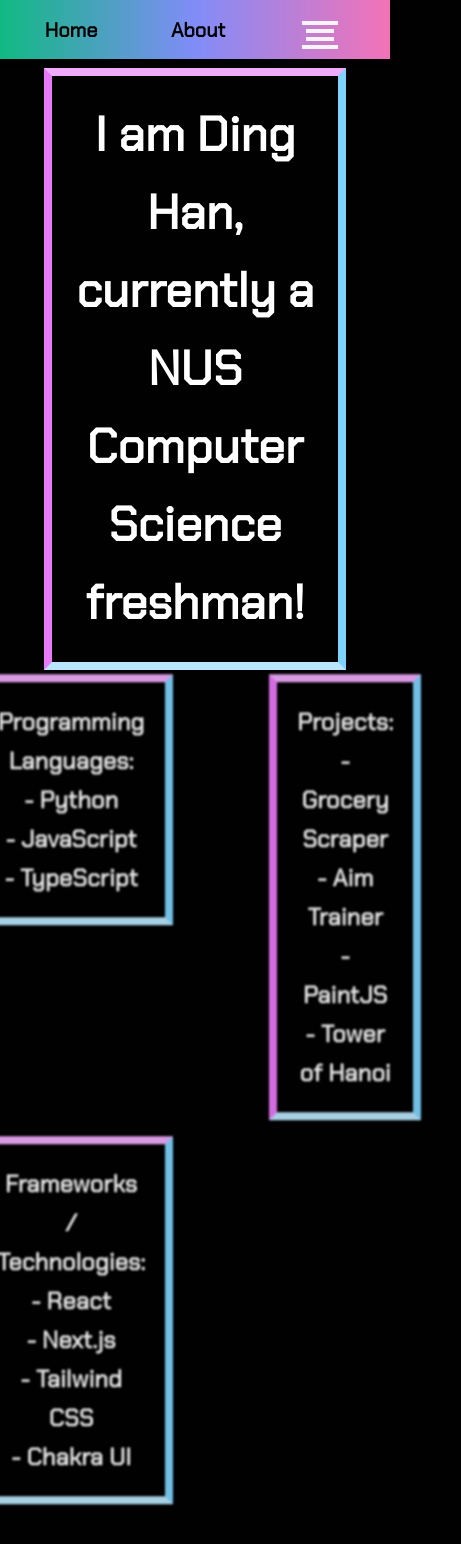
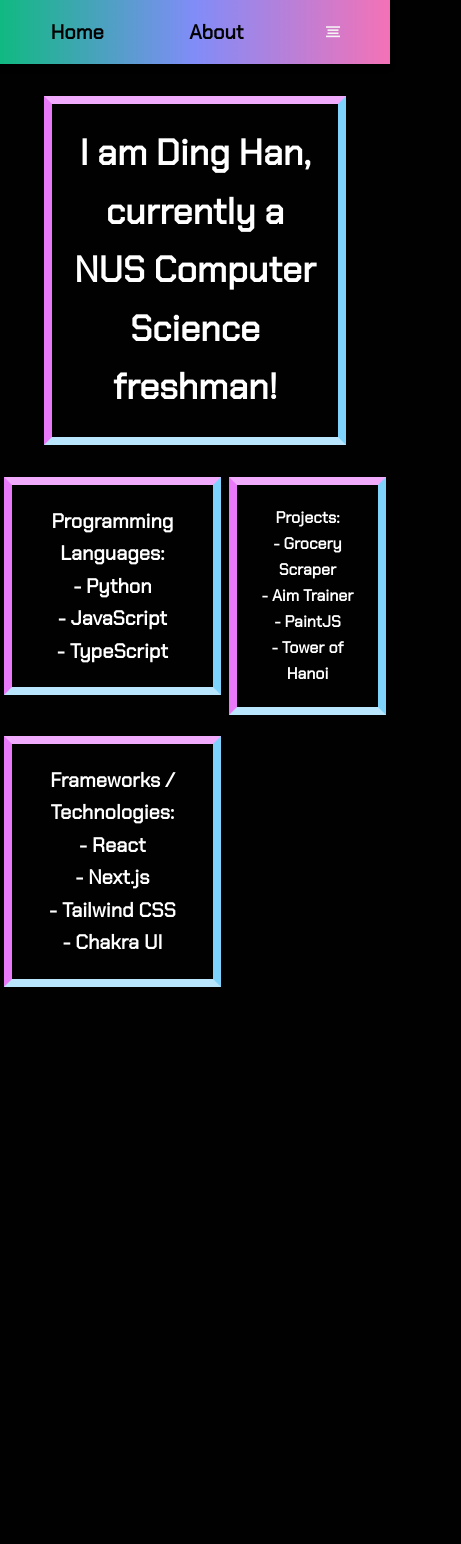
Before and after one commit to ldinghan/new_site, a Next.js app: page /about in a window 390 px wide. Shown: the top 1544 px of the page, 461 px wide, since content can reach past the window. After the commit the page ends 1083 px from the top, so only its background shows below. Built offline with nearby package versions, Linux system fonts and the light colour scheme.

Commit message:
added responsive media

```diff
--- a/components/AboutText.tsx
+++ b/components/AboutText.tsx
@@ -4,20 +4,19 @@ import ColourfulBox from "./ColourfulBox";
 const AboutText = () => {
     return (
         <>
-            <div className="pt-[8vh] px-[1vw] w-screen justify-evenly h-screen flex items-center flex-col text-white font-bold text-5xl font-ChakraPetch">
-                <div className="absolute invisible animate-blurHide"><ColourfulBox><p className='leading-relaxed text-center'>hi</p></ColourfulBox></div>
-                <div className="mx-10 animate-blurShow"><ColourfulBox><p className="leading-relaxed text-center">I am Ding Han, currently a NUS Computer Science freshman!</p></ColourfulBox></div>
-                <div className="grid grid-rows-2 grid-flow-col gap-4">
-                    <div className="mx-10 animate-blurShowLate"><ColourfulBox>
-                        <p className="leading-relaxed text-center text-2xl">
+            <div className="my-24 px-[1vw] min-w-screen justify-center min-h-screen items-center flex flex-col text-white font-bold font-ChakraPetch">
+                <div className="mx-10 animate-blurShow"><ColourfulBox><p className="leading-relaxed text-center text-4xl sm:text-5xl">I am Ding Han, currently a NUS Computer Science freshman!</p></ColourfulBox></div>
+                <div className="mt-8 grid grid-rows-2 grid-flow-col sm:gap-4 gap-2">
+                    <div className="animate-blurShowLate"><ColourfulBox>
+                        <p className="leading-relaxed text-center sm:text-2xl text-xl">
                             Programming Languages:<br/>
                             - Python<br/>
                             - JavaScript<br/>
                             - TypeScript
                         </p>
                     </ColourfulBox></div>
-                    <div className="mx-10 animate-blurShowLate"><ColourfulBox>
-                        <p className="leading-relaxed text-center text-2xl">
+                    <div className="animate-blurShowLate"><ColourfulBox>
+                        <p className="leading-relaxed text-center sm:text-2xl text-xl">
                             Frameworks / Technologies:<br/>
                             - React<br/>
                             - Next.js<br/>
@@ -25,8 +24,8 @@ const AboutText = () => {
                             - Chakra UI
                         </p>
                     </ColourfulBox></div>
-                    <div className="mx-10 animate-blurShowLate"><ColourfulBox>
-                        <p className="leading-relaxed text-center text-2xl">
+                    <div className="animate-blurShowLate"><ColourfulBox>
+                        <p className="leading-relaxed text-center sm:text-2xl text:xl">
                             Projects:<br/>
                             - Grocery Scraper<br/>
                             - Aim Trainer<br/>
--- a/components/HomeText.tsx
+++ b/components/HomeText.tsx
@@ -6,12 +6,12 @@ const HomeText = () => {
     return (
         <>
 
-            <div className="pt-[8vh] px-[1vw] w-screen justify-evenly h-screen flex items-center flex-col text-white font-bold text-5xl font-ChakraPetch">
+            <div className="pt-32 w-screen justify-evenly h-screen flex items-center flex-col text-white font-bold text-xl sm:text-3xl md:text-4xl lg:text-5xl font-ChakraPetch">
                 <ColourfulBox>
                     <p className='leading-relaxed text-center'>
-                        <span className="italic animate-highlightText border-b-8 border-transparent">Blockchain</span> enthusiast, <br/>
-                        proponent of <span className="italic animate-highlightText border-b-8 border-transparent">machine learning and AI</span>, <br/>
-                        does <span className="italic animate-highlightText border-b-8 border-transparent">web development</span> for fun.
+                        <span className="italic animate-highlightText md:border-b-8 sm:border-b-4 border-b-2 border-transparent">Blockchain</span> enthusiast, <br/>
+                        proponent of <span className="italic animate-highlightText  md:border-b-8 sm:border-b-4 border-b-2 border-transparent">machine learning and AI</span>, <br/>
+                        does <span className="italic animate-highlightText  md:border-b-8 sm:border-b-4 border-b-2 border-transparent">web development</span> for fun.
                     </p>
                 </ColourfulBox>
                 <ColourfulBox>
--- a/components/LinksTable.tsx
+++ b/components/LinksTable.tsx
@@ -15,7 +15,7 @@ const LinksData = (props: Props) => {
     <>
         <Link className='hover:border-2 hover:border-white pl-5 h-full w-full flex justify-evenly items-center hover:bg-gradient-to-r hover:from-violet-200 hover:to-emerald-200' href="https://github.com/ldinghan">
             <Image src={props.siteLogo} alt={`${props.siteName} Logo`}/>
-            <p className='ml-5 text-2xl font-ChakraPetch font-bold'>{props.siteText}</p>
+            <p className='ml-5 sm:text-2xl text-lg font-ChakraPetch font-bold'>{props.siteText}</p>
         </Link>
     </>
     )
@@ -30,7 +30,7 @@ const LinksTable = () => {
 
     return (
       <>
-        <div className='mt-20 drop-shadow-xl border-8 border-l-fuchsia-400 border-t-fuchsia-300 border-b-sky-200 border-r-sky-300 bg-gradient-to-br from-pink-300 to-sky-300 via-teal-100 flex justify-around items-center flex-col w-[50vw] bg-green-100 h-[40vh]'>
+        <div className='mt-20 drop-shadow-xl border-8 border-l-fuchsia-400 border-t-fuchsia-300 border-b-sky-200 border-r-sky-300 bg-gradient-to-br from-pink-300 to-sky-300 via-teal-100 flex justify-around items-center flex-col w-[70vw] bg-green-100 h-[40vh]'>
             {links.map((link, key) => {
                 return (
                     <LinksData key="link.siteName" siteName={link.siteName} siteText={link.siteText} siteLogo={link.siteLogo} />
--- a/components/Navbar.tsx
+++ b/components/Navbar.tsx
@@ -9,7 +9,7 @@ const NavBar = () => {
 
     return (
         <>
-            <nav className="font-ChakraPetch drop-shadow-md flex h-[7vh] bg-gradient-to-l from-pink-400 to-emerald-500 via-indigo-400 px-2 sm:px-4 py-2.5 fixed w-full z-20 top-0 left-0">
+            <nav className="font-ChakraPetch drop-shadow-md flex h-16 bg-gradient-to-l from-pink-400 to-emerald-500 via-indigo-400 px-2 py-[1vh] sm:px-4 fixed w-full z-20 top-0 left-0">
                 <div className="container flex items-center justify-around mx-auto">
                 <Link href="/" className="flex items-center justify-center">
                     <span className="hover:text-2xl self-center text-xl font-semibold whitespace-nowrap dark:text-white">Home</span>
@@ -21,7 +21,7 @@ const NavBar = () => {
                 <div className="px-10 flex">
 
                     <button onClick={() => setShowMenu(!showMenu)}>
-                        <svg viewBox="0 0 100 70" width="40" height="50" className={`hover:scale-105 ${showMenu ? 'animate-bounce' : 'animate-none'}`}>
+                        <svg viewBox="0 0 100 75" width="4vw" height="5vh" className={` hover:scale-105 ${showMenu ? 'animate-bounce' : 'animate-none'}`}>
 
                             <rect width="90" height="10" fill='whitesmoke'></rect>
                             <rect y="20" x="10" width="70" height="10" fill='whitesmoke'></rect>
@@ -32,7 +32,7 @@ const NavBar = () => {
                     </button>
                 </div>
             </nav>
-            <div className={`h-[10vh] drop-shadow-md bg-gradient-to-t from-teal-400 via-indigo-300 to-pink-400 top-[-3vh] right-0 w-[20vw] text-white fixed  z-0 ease-in-out duration-500 ${showMenu ? 'translate-y-full' : 'invisible'}`}>
+            <div className={`sm:text-md text-sm h-auto drop-shadow-md bg-gradient-to-t from-teal-400 via-indigo-300 to-pink-400 top-0 right-0 w-[20vw] text-white fixed  z-0 ease-in-out duration-500 ${showMenu ? 'translate-y-16' : 'translate-y-[-100%] invisible'}`}>
                 <ul className="font-ChakraPetch w-full text-center">
                     <Link href="/links"><li className='hover:border hover:border-white p-3 hover:bg-gradient-to-r hover:from-violet-300 hover:to-emerald-200'>Links</li></Link>
                     <Link href="/contact"><li className='hover:border hover:border-white p-3 hover:bg-gradient-to-r hover:from-violet-300 hover:to-emerald-200'>Contact</li></Link>
--- a/pages/links.tsx
+++ b/pages/links.tsx
@@ -10,7 +10,7 @@ export default function Links() {
         </Head>
         <NavBar></NavBar>
         <div className="pt-[8vh] px-[1vw] w-screen h-screen flex items-center flex-col">
-            <p className='text-white text-center mt-5 font-bold text-5xl font-ChakraPetch'>Feel free to check out these links:</p>
+            <p className='text-white text-center mt-5 font-bold sm:text-5xl text-3xl font-ChakraPetch'>Feel free to check out these links:</p>
                 <LinksTable></LinksTable>
         </div>
       </>
--- a/styles/globals.css
+++ b/styles/globals.css
@@ -14,7 +14,9 @@ a {
 
 * {
   box-sizing: border-box;
+
 }
+
 
 @tailwind base;
 @tailwind components;
--- a/tailwind.config.js
+++ b/tailwind.config.js
@@ -7,6 +7,12 @@ module.exports = {
     "./components/**/*.{js,ts,jsx,tsx}",
   ],
   theme: {
+    screens: {
+      'sm' : '640px',
+      'md' : '768px',
+      'lg' : '1024px',
+      'xl' : '1280px'
+    },
     extend: {
       fontFamily : {
         ChakraPetch: ["Chakra Petch", ...defaultTheme.fontFamily.sans]
@@ -14,8 +20,8 @@ module.exports = {
       animation: {
         "highlightText" : "highlightText 3s ease-in-out 10",
         "blurHide" : "blurHide 2s",
-        "blurShow" : "blurShow 3s",
-        "blurShowLate" : "blurShow 7s"
+        "blurShow" : "blurShow 2s",
+        "blurShowLate" : "blurShow 4s"
       },
       keyframes: (theme) => ({
         highlightText: {
```
